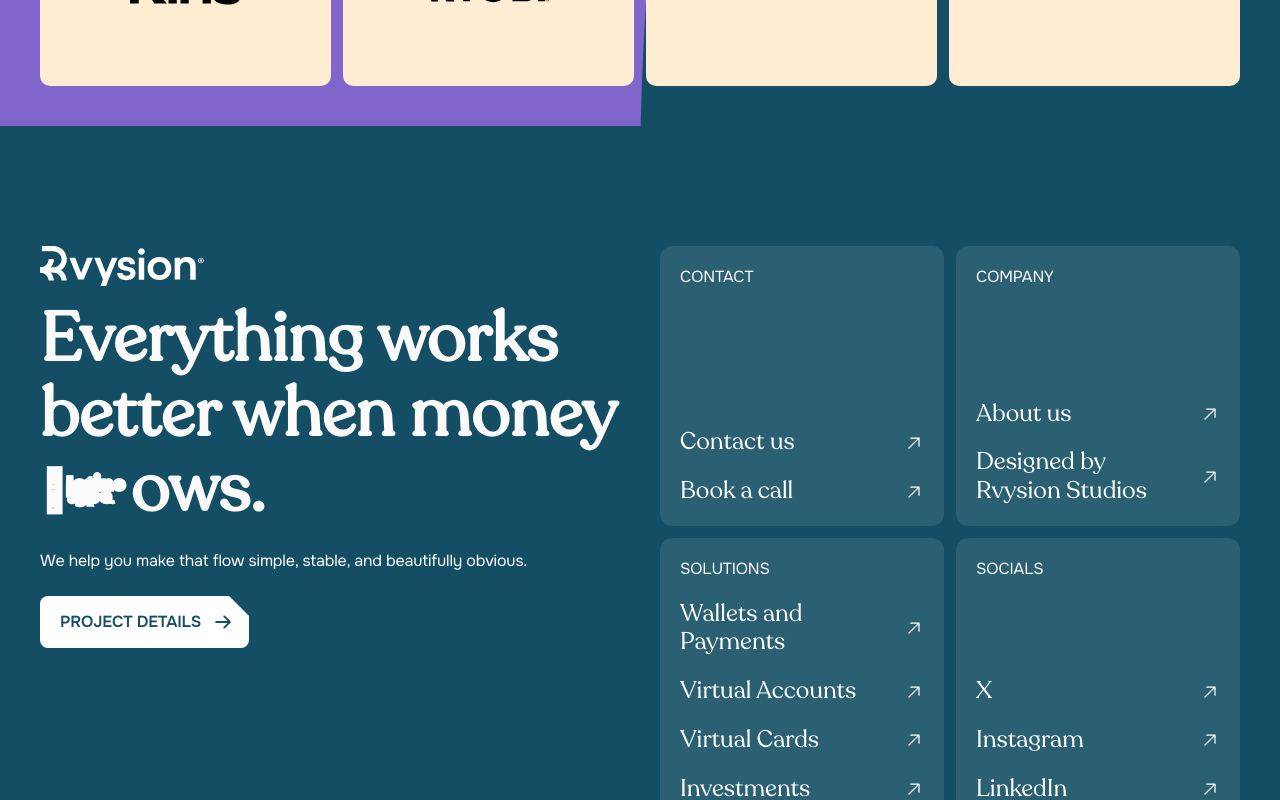
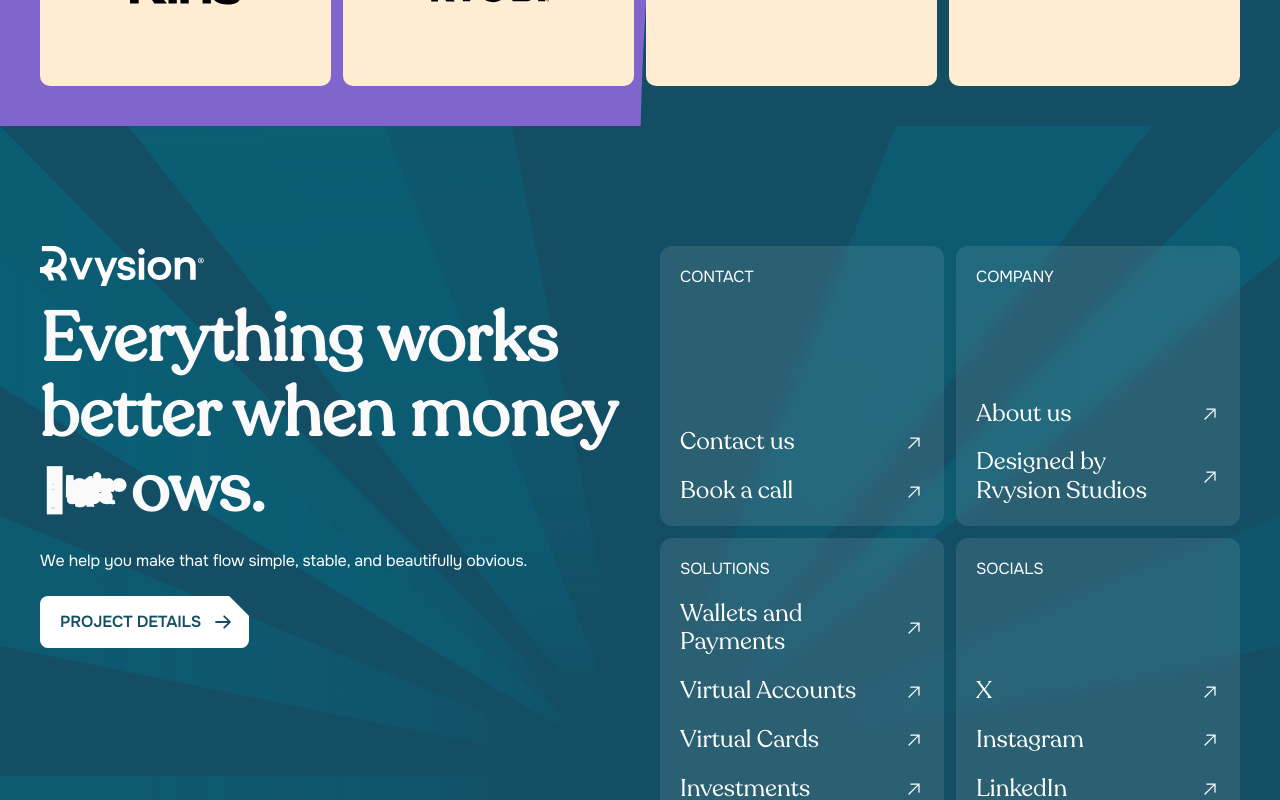
Before and after one commit to dadateniola/honeycoin-exploratory-lp, a Next.js app: page /about in a window 1280 px wide. Shown: the part 1100-1900 px from the top of the page. Built offline with nearby package versions, Linux system fonts and the light colour scheme.

Commit message:
feat(footer): refactor WarpBG component and enhance animations with GSAP

```diff
--- a/app/test/page.tsx
+++ /dev/null
@@ -1,12 +0,0 @@
-// Imports
-import WarpBG from "@/components/footer/warp-bg";
-
-const Test = () => {
-  return (
-    <div className="w-full h-screen bg-primary overflow-hidden">
-      <WarpBG />
-    </div>
-  );
-};
-
-export default Test;
--- a/components/footer/data.ts
+++ b/components/footer/data.ts
@@ -1,5 +1,8 @@
 // Types
-import type { FooterData } from "./types";
+import type { FooterData, WarpBGItem } from "./types";
+
+// Imports
+import gsap from "gsap";
 
 // Constants
 export const FOOTER_DATA: FooterData[] = [
@@ -35,3 +38,17 @@
     ],
   },
 ];
+
+// Helpers
+export const shuffleArray = <T>(arr: T[]) => {
+  const copy = arr.slice();
+  return gsap.utils.shuffle(copy);
+};
+
+export const createWarpNode = (item: WarpBGItem) => {
+  const node = document.createElement("div");
+  node.setAttribute("data-anim-id", item.id);
+  node.className = item.className;
+  Object.assign(node.style, item.style);
+  return node;
+};
--- a/components/footer/footer.tsx
+++ b/components/footer/footer.tsx
@@ -1,29 +1,69 @@
-import { forwardRef } from "react";
+"use client";
+
+import { forwardRef, useRef, useState } from "react";
 
 // Images
 import { RvysionLogo } from "../svg/svg";
 
 // Imports
 import clsx from "clsx";
+import gsap from "gsap";
 import CTA from "../cta/cta";
 import WarpBG from "./warp-bg";
 import { FOOTER_DATA } from "./data";
+import { useGSAP } from "@gsap/react";
 import { FooterCard } from "./components";
+import { ScrollTrigger } from "gsap/ScrollTrigger";
 import { SECTION_HEADING_CLASS } from "../global/data";
 
 const Footer = forwardRef<HTMLElement>((_, ref) => {
+  // States
+  const [startWarpAnimation, setStartWarpAnimation] = useState(false);
+
+  // Refs
+  const contentRef = useRef<HTMLDivElement>(null);
+
+  // Animations
+  useGSAP(() => {
+    gsap.registerPlugin(ScrollTrigger);
+
+    const footerRef = ref as React.RefObject<HTMLElement>;
+    if (!footerRef.current) return;
+
+    const content = contentRef.current;
+
+    const enterTL = gsap.timeline();
+
+    enterTL
+      .set(content, { autoAlpha: 0, scale: 0.9 })
+      .to(content, { autoAlpha: 1, scale: 1, duration: 1 })
+      .call(() => setStartWarpAnimation(true));
+
+    ScrollTrigger.create({
+      trigger: footerRef.current,
+      start: "top center",
+      animation: enterTL,
+    });
+  }, []);
+
   return (
     <section id="footer" ref={ref}>
       <div className="relative bg-primary overflow-hidden">
         <div className="absolute inset-0 overflow-hidden">
-          {/* <WarpBG /> */}
+          <WarpBG startAnimation={startWarpAnimation} />
         </div>
 
         <div className="relative h-[1300px] p-10">
           <div className="size-full custom-flex-col justify-between gap-20">
             <div className="custom-flex-col gap-20">
               <div></div>
-              <div className="flex gap-10">
+              <div
+                ref={contentRef}
+                className={clsx(
+                  "flex gap-10",
+                  "opacity-0 invisible" // Initial state
+                )}
+              >
                 {/* Content */}
                 <div className="flex-1 min-w-0 custom-flex-col gap-6">
                   <div className="custom-flex-col gap-4">
--- a/components/footer/warp-bg.tsx
+++ b/components/footer/warp-bg.tsx
@@ -1,54 +1,151 @@
 "use client";
 
-import { useEffect, useRef } from "react";
+import { useEffect, useMemo, useRef } from "react";
+
+// Types
+import type { WarpBGItem, WarpBGProps } from "./types";
 
 // Imports
 import gsap from "gsap";
+import clsx from "clsx";
+import { createWarpNode, shuffleArray } from "./data";
 
 // Constants
-const COUNT = 10;
-const SIDES = [
-  "absolute top-0 w-[100cqi] h-[100cqmax] gap-1 -rotate-x-90 origin-top",
-  "absolute top-full w-[100cqi] h-[100cqmax] -rotate-x-90 origin-top",
-  "absolute top-0 left-0 w-[100cqh] h-[100cqmax] rotate-90 -rotate-x-90 origin-top-left",
-  "absolute top-0 right-0 w-[100cqh] h-[100cqmax] -rotate-90 -rotate-x-90 origin-top-right",
+const SIDE_POSITIONS = [
+  // Arranges in clockwise order: TOP, RIGHT, BOTTOM, LEFT
+  "top-0 w-[100cqi] origin-top", // TOP
+  "top-0 right-0 w-[100cqh] -rotate-90 origin-top-right", // RIGHT
+  "top-full w-[100cqi] origin-top", // BOTTOM
+  "top-0 left-0 w-[100cqh] rotate-90 origin-top-left", // LEFT
 ];
+const ITEMS_PER_SIDE = 10;
+const MAX_CONCURRENT_ANIMATIONS = 20;
 
-const WarpBG = () => {
+const WarpBG: React.FC<WarpBGProps> = ({ startAnimation = true }) => {
   // Refs
-  const barsRef = useRef<(HTMLDivElement | null)[]>([]);
+  const isMountedRef = useRef(true);
+  const availableItemsRef = useRef<WarpBGItem[]>([]);
+  const activeIdsRef = useRef<Set<string>>(new Set());
+  const timelinesRef = useRef<gsap.core.Timeline[]>([]);
+  const sideContainersRef = useRef<(HTMLDivElement | null)[]>([]);
+
+  // Memos
+  const allItems = useMemo(() => {
+    return SIDE_POSITIONS.flatMap((_, sideIndex) =>
+      Array.from({ length: ITEMS_PER_SIDE }).map(
+        (_, itemIndex) =>
+          ({
+            id: `side-${sideIndex}-item-${itemIndex}`,
+            side: sideIndex,
+            className: "absolute top-0 h-full",
+            style: {
+              width: `${100 / ITEMS_PER_SIDE}%`,
+              left: `${(itemIndex * 100) / ITEMS_PER_SIDE}%`,
+              background: "linear-gradient(#006F87, transparent)",
+            },
+          } as WarpBGItem)
+      )
+    );
+  }, []);
+
+  // Functions
+  const scheduleAnimation = () => {
+    // Refill available pool if empty (excluding currently active ids)
+    if (availableItemsRef.current.length === 0) {
+      const refill = allItems.filter((it) => !activeIdsRef.current.has(it.id));
+      availableItemsRef.current = shuffleArray(refill);
+      if (availableItemsRef.current.length === 0) return;
+    }
+
+    const item = availableItemsRef.current.shift()!;
+    activeIdsRef.current.add(item.id);
+
+    const sideEl = sideContainersRef.current[item.side];
+    if (!sideEl) {
+      // If the DOM container isn't mounted, return the item to the pool
+      activeIdsRef.current.delete(item.id);
+      availableItemsRef.current.push(item);
+      return;
+    }
+
+    const node = createWarpNode(item);
+
+    gsap.set(node, { autoAlpha: 0, yPercent: 100 });
+
+    sideEl.appendChild(node);
+
+    const duration = gsap.utils.random(3, 5);
+    const delay = gsap.utils.random(0, 1);
+
+    const tl = gsap.timeline({
+      onComplete: () => {
+        node.remove();
+        activeIdsRef.current.delete(item.id);
+        availableItemsRef.current.push(item);
+        timelinesRef.current = timelinesRef.current.filter((t) => t !== tl);
+        if (isMountedRef.current) scheduleAnimation();
+      },
+    });
+
+    timelinesRef.current.push(tl);
+
+    tl.to(node, {
+      autoAlpha: 1,
+      yPercent: -100,
+      duration,
+      delay,
+    });
+  };
 
   // Animations
   useEffect(() => {
-    const bars = barsRef.current.filter((el) => el !== null);
-    if (bars.length === 0) return;
-  }, []);
+    if (!startAnimation) return;
+
+    isMountedRef.current = true;
+
+    // Initialize available pool as a shuffled copy of the master item list
+    availableItemsRef.current = shuffleArray(allItems);
+
+    // Start the initial batch of concurrent animations
+    for (let i = 0; i < MAX_CONCURRENT_ANIMATIONS; i++) scheduleAnimation();
+
+    // Capture current refs to avoid closure issues in cleanup
+    const timelinesCopy = timelinesRef.current.slice();
+    const sideContainersCopy = sideContainersRef.current.slice();
+
+    return () => {
+      isMountedRef.current = false;
+      // Kill timelines that were active at time of cleanup
+      timelinesCopy.forEach((t) => void t.kill());
+
+      // Remove any DOM children left inside each side container
+      sideContainersCopy.forEach((el) => {
+        if (!el) return;
+        while (el.firstChild) el.removeChild(el.firstChild);
+      });
+
+      // Reset the refs to empty states
+      timelinesRef.current = [];
+      availableItemsRef.current = [];
+      activeIdsRef.current = new Set();
+    };
+    // eslint-disable-next-line react-hooks/exhaustive-deps
+  }, [startAnimation]);
 
   return (
     <div
       style={{ containerType: "size" }}
-      className="relative size-full perspective-[150px] transform-3d"
+      className="relative size-full perspective-[150px] transform-3d pointer-events-none"
     >
-      {SIDES.map((side, sideIndex) => (
-        <div key={`side-${sideIndex}`} className={side}>
-          {Array.from({ length: COUNT }).map((_, index) => {
-            const idx = sideIndex * COUNT + index;
-            return (
-              <div
-                key={`item-${idx}`}
-                ref={(el) => void (barsRef.current[idx] = el)}
-                className="absolute top-0"
-                style={{
-                  left: `${(index * 100) / COUNT}%`,
-                  width: `${100 / COUNT}%`,
-                  height: "100%",
-                  //   aspectRatio: "1/4",
-                  background: "linear-gradient(#006F87, transparent)",
-                }}
-              ></div>
-            );
-          })}
-        </div>
+      {SIDE_POSITIONS.map((side, sideIndex) => (
+        <div
+          key={`side-${sideIndex}`}
+          ref={(el) => void (sideContainersRef.current[sideIndex] = el)}
+          className={clsx(
+            "absolute h-[100cqmax] -rotate-x-90 pointer-events-none",
+            side
+          )}
+        ></div>
       ))}
     </div>
   );
```
Also changed, not shown: components/footer/types.d.ts (+11 -0 lines).
